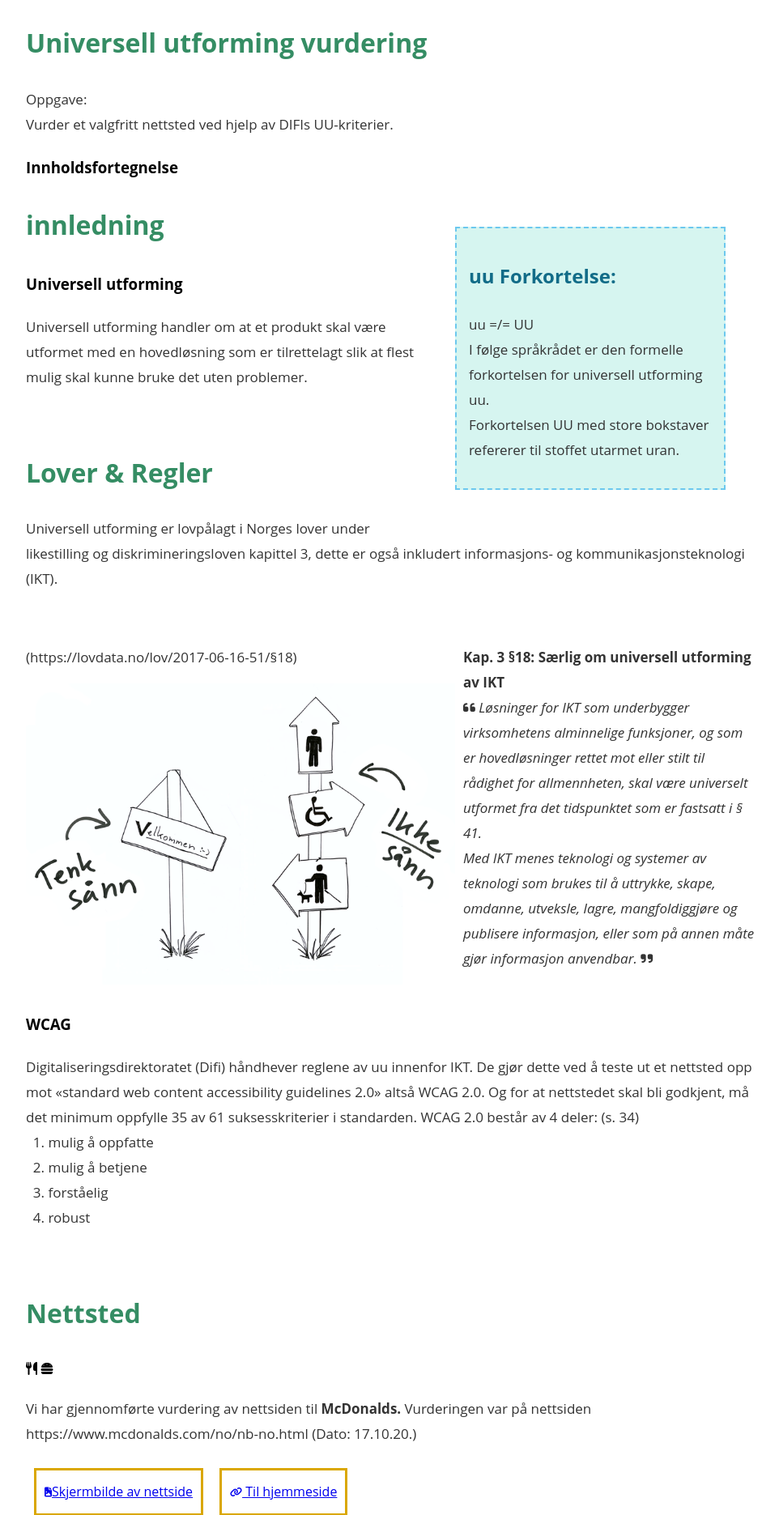
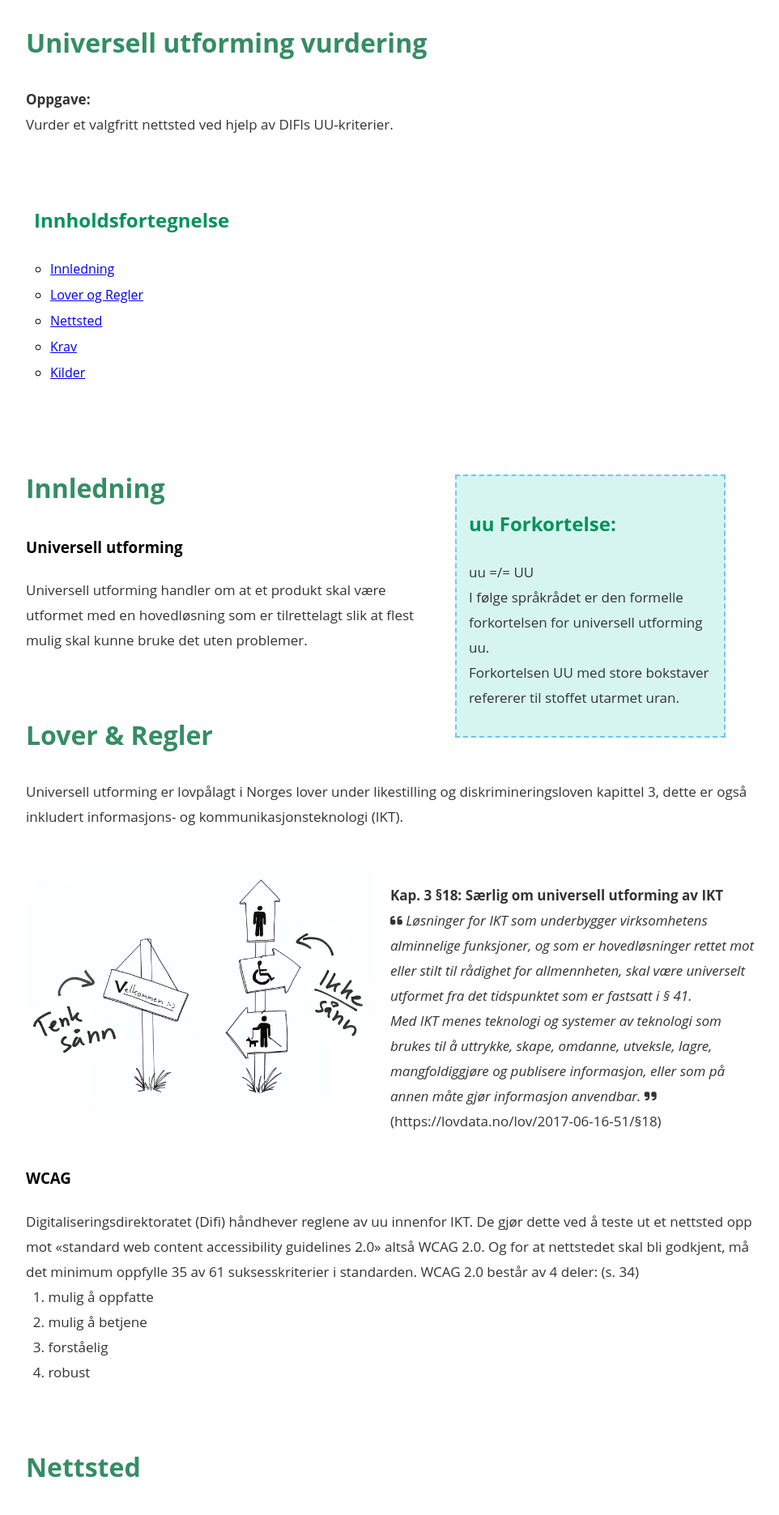
Before and after one commit to PiaMalene/WEB, a PHP site: page /uu_vurdering.html in a window 1280 px wide. Shown: the part 124-1995 px from the top of the page at 81% size, without its empty margins (158-1120 px from the left). Run offline with PHP 8.4, Linux system fonts and the light colour scheme; some libraries are stand-ins or nearby versions; some web fonts are replaced.

Commit message:
uu vurdering

```diff
--- a/um/styling/style.css
+++ b/um/styling/style.css
@@ -36,7 +36,7 @@ p {
 main {
   max-width: 100%;
   width: 1000px;
-  min-width: min-content;
+  min-width: 320px;
   margin: 18px auto;
   padding: 0 50px;
   box-sizing: border-box;
@@ -65,6 +65,9 @@ uu_vurdering
 .vurdering h1 {
   color: rgb(53, 141, 100);
 }
+.vurdering h2 {
+  color: #03925b;
+}
 
 .funFact {
   float: right;
@@ -77,7 +80,8 @@ uu_vurdering
 }
 .sitat {
   margin-left: 0%;
-  max-width: 40%;
+  max-width: 50%;
+  min-width: 320px;
   float: right;
 }
 .nettside {
@@ -88,7 +92,22 @@ uu_vurdering
 }
 
 .skilt {
-  width: 530px;
+  width: 430px;
+}
+.balance {
+  width: 270px;
+  float: right;
+  padding: 15px;
+}
+.cca {
+  width: 300px;
+}
+.ccaTekst {
+  float: left;
+}
+.sterkKontrast {
+  width: 90%;
+  min-width: 300px;
 }
 
 /*
--- a/uu_vurdering.html
+++ b/uu_vurdering.html
@@ -27,15 +27,26 @@
     </header>
     <main>
     <h1>Universell utforming vurdering</h1>
-  <p>Oppgave: <br> Vurder et valgfritt nettsted ved hjelp av DIFIs UU-kriterier. </p>
-        <h3>Innholdsfortegnelse</h3>
+    <p> <b> Oppgave: </b> <br> Vurder et valgfritt nettsted ved hjelp av DIFIs UU-kriterier. </p>
+
+    <br>
+
+    <ul> <h2> Innholdsfortegnelse </h2>
+        <li><a href="#innledning">Innledning</a></li>
+        <li><a href="#lover">Lover og Regler</a></li>
+        <li><a href="#nettsted">Nettsted</a></li>
+        <li><a href="#krav">Krav</a></li>
+        <li><a href="#vKilder">Kilder</a></li>
+    </ul>
+<br>
+    <br>
         <div class="funFact">
             <h2>uu Forkortelse:</h2>
             <p>uu =/= UU <br> I følge språkrådet er den formelle forkortelsen for universell utforming uu. <br>
                 Forkortelsen UU med store bokstaver refererer til stoffet utarmet uran.</p>
             </div>
 
-  <h1 id="innledning">innledning</h1>
+  <h1 id="innledning">Innledning</h1>
 
 
 
@@ -58,10 +69,12 @@
         skal være universelt utformet fra det tidspunktet som er fastsatt i § 41. <br>
         Med IKT menes teknologi og systemer av teknologi som brukes til å uttrykke, skape, omdanne, utveksle,
         lagre, mangfoldiggjøre og publisere informasjon,
-        eller som på annen måte gjør informasjon anvendbar. </i> <i class="fas fa-quote-right"></i></p>
-        <p>(https://lovdata.no/lov/2017-06-16-51/§18)</p>
+        eller som på annen måte gjør informasjon anvendbar. </i> <i class="fas fa-quote-right"></i> <br> (https://lovdata.no/lov/2017-06-16-51/§18)</p>
+
 
 <img class="skilt" src="um/filer/bilder/skilt-uu2.png" alt="bilde: to skilt ved siden av hverandre. På det ene står det veivisning forskjellige veier utifra brukers utgangspunkt, på det andre står det velkommet 'smilefjes'." >
+
+<br>
 <br>
 
 <h3>WCAG</h3>
@@ -93,6 +106,9 @@
             Vi vil nå forklare litt rundt en del av aspektene man må huske på, og deretter se på McDonals nettsted, og sjekke hva som er bra,
             og om det er noen feil eller mangler hvor de burde gjort noe annerledes. </p>
 <h2>Bilde & Grafikk</h2>
+
+<img src="https://www.shillingtoneducation.com/content-blog/uploads/2015/10/Basic-Graphic-Design-Principles-Illustration.jpg" alt="illustrasjon av typer balanse på bilder" class="balance">
+
 <p>Bilder og grafikk er en viktig del for mange brukere. Mange trenger supplerende materiale for å forstå informasjon gitt i tekst. Det er viktig med balanse, for hvis man bare har bilder og illustrasjoner risikerer man derimot å utestenge brukere.
     <br>
     For å få maksimal uu er det en generell anbefaling å benytte alle passende virkemidler for å nå frem med ett budskap. Bilder, illustrasjoner og multimedia er de mest effektfulle, men enkel, tydelig tekst og lydklipp kommer også høyt opp på listen.
@@ -103,23 +119,27 @@
         Man skal heller ikke ha bilde av tekst så langt som det er mulig. Dette kommer av at tekstkvaliteten blir dårlig ved forstørring, og hjelpemiddel for dyslektikere ikke kan dra nytte av teksten i bildet.
         </p>
     <h2> Farge & Kontrast</h2>
-<p>Det er viktig at alt innhold, og da særlig tekst, har en god lesbarhet slik at flest mulig kan lese det.
-    Dette gjør man ved å ha tilstrekkelig kontrast mot bakgrunnen.
-</p> <p>
-    Kontrast måler vi ut fra lysstyrke, der maksimal kontrast er 21:1 for svart mot hvit.
+    <p>Det er viktig at alt innhold, og da særlig tekst, har en god lesbarhet slik at flest mulig kan lese det.
+        Dette gjør man ved å ha tilstrekkelig kontrast mot bakgrunnen.
+    </p>
+    <img class="sterkKontrast" src="https://www.brandeis.edu/web-accessibility/understanding/images/color/strong-weak-contrast.jpg" alt="Illustrasjon av sterk mot svak kontrast: 'svak kontrast gjør ting uleselig' til venstre, og 'sterk kontrast gjør ting leselige' til høyre.">
+ <br>
+
+    <p>Kontrast måler vi ut fra lysstyrke, der maksimal kontrast er 21:1 for svart mot hvit.
     Liten tekst krever en høyere kontrast for å ha god lesbarhet.
     WCAG 2.0 stiller derfor ulike krav til kontrastverdi for stor og liten tekst.
     Dersom bakgrunn og tekst har varierende farge, eller er gradert, skal man måle mellom den svakeste kontrasten.
     </p> <p>
-    Kravet til kontrast mellom tekst og bakgrunn er: <br>
+   <b> Kravet til kontrast mellom tekst og bakgrunn er: </b> <br>
     -	4.5:1 for liten tekst <br>
     -	3.0:1 for stor eller fet tekst <br>
     </p>
     <p>
     Jeg har valgt å bruke «colour contrast analycer (cca)» for å sjekke at de ulike elementene på nettsiden overholder WCAG kravene.
-    </p>
+    <br> Ved hjelp av cca kan jeg zoome inn på nettsiden og sammenligne kontrastverdier ved hjelp av et 'fargedråpe' verktøy.</p>
+    <p class="ccaTekst">McDonalds sin nettside har god kontrast på alle elementene deres med unntak av 'les mer' knappen på bildekarusellen der de har (hvis jeg har tolket kravene riktig) ikke tilstrekkelig kontrast. </p>
 <img src="um/filer/bilder/mc1.png" alt="zoom av bokstaver på mcdonalds nettside">
-<img src="um/filer/bilder/mc3.png" alt="Kontrast på farge på bokstav, og bakgrunn">
+<img class="cca" src="um/filer/bilder/mc3.png" alt="Kontrast på farge på bokstav, og bakgrunn">
 <img src="" alt="">
 <img src="" alt="">
 <img src="" alt="">
```
